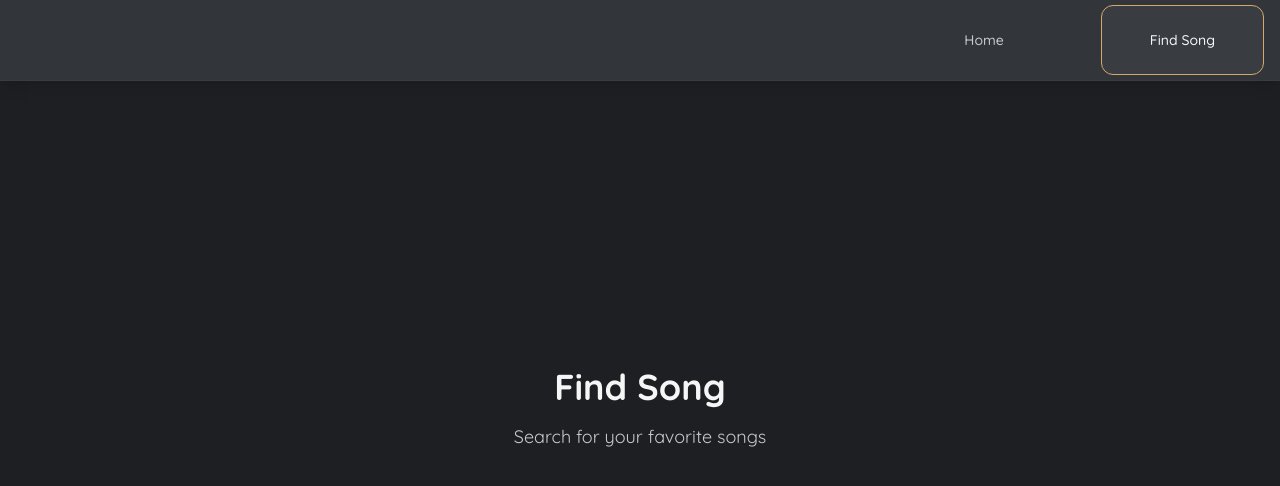
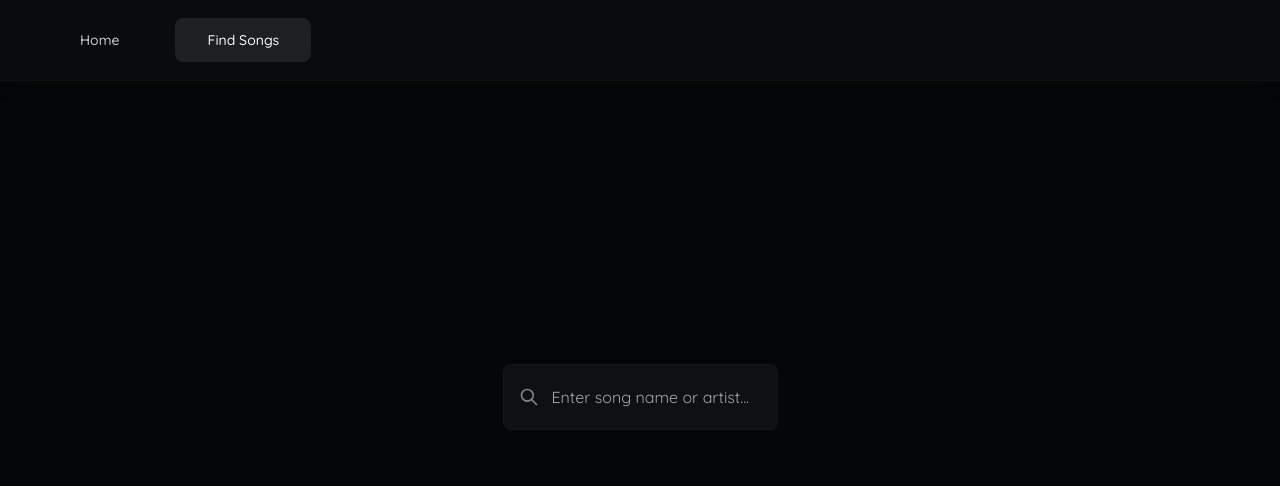
Before and after one commit to nunnyu/Giita, a React (Vite) app: page /find-song in a window 1280 px wide. Shown: the top 486 px of the page. Built offline with nearby package versions, Linux system fonts and the light colour scheme.

Commit message:
search bar + restyling (again)

```diff
--- a/package.json
+++ b/package.json
@@ -11,9 +11,13 @@
     "tailwind:init": "node_modules/.bin/tailwindcss init -p"
   },
   "dependencies": {
+    "class-variance-authority": "^0.7.1",
+    "clsx": "^2.1.1",
+    "lucide-react": "^0.545.0",
     "react": "^19.1.1",
     "react-dom": "^19.1.1",
-    "react-router-dom": "^7.9.2"
+    "react-router-dom": "^7.9.2",
+    "tailwind-merge": "^3.3.1"
   },
   "devDependencies": {
     "@eslint/js": "^9.35.0",
--- a/src/App.tsx
+++ b/src/App.tsx
@@ -7,7 +7,7 @@ import FindSong from './pages/FindSong'
 function App() {
   return (
     /* Main App Container */
-    <div className="min-h-screen bg-dark-950">
+    <div className="min-h-screen bg-dark-990">
       <Navbar />
 
       {/* Routes */}
--- a/src/components/Navbar.tsx
+++ b/src/components/Navbar.tsx
@@ -5,35 +5,35 @@ const Navbar: React.FC = () => {
   const location = useLocation();
 
   return (
-    <nav className="bg-dark-900 shadow-lg border-b border-dark-800">
+    <nav className="bg-dark-980 shadow-lg border-b border-dark-970">
       <div className="max-w-7xl mx-auto px-4">
-        <div className="flex justify-between h-20">
-          <div className="flex items-center">
+        <div className="flex items-center h-20">
+          <div className="flex items-center space-x-8">
             <Link to="/" className="text-xl font-bold text-dark-50 font-woods">
               {/* <img src={logo} alt="Logo" className="h-10 w-10" /> LOGO HERE */}
             </Link>
-          </div>
-          <div className="flex items-center space-x-12">
+            <div className="flex items-center space-x-6">
             <Link
               to="/"
-              className={`px-12 py-6 rounded-lg text-sm font-medium font-woods transition-all duration-100 ${
+              className={`px-8 py-3 rounded-lg text-sm font-medium font-woods transition-all duration-100 ${
                 location.pathname === '/'
-                  ? 'bg-dark-800 text-dark-50 border border-warm-beige-600'
-                  : 'text-dark-200 hover:bg-dark-800 hover:text-dark-50 hover:border-warm-beige-400 border border-transparent'
+                  ? 'bg-dark-950 text-dark-50'
+                  : 'text-dark-200 hover:bg-dark-970 hover:text-dark-50'
               }`}
             >
               Home
             </Link>
             <Link
               to="/find-song"
-              className={`px-12 py-6 rounded-xl text-sm font-medium font-woods transition-all duration-100 ${
+              className={`px-8 py-3 rounded-lg text-sm font-medium font-woods transition-all duration-100 ${
                 location.pathname === '/find-song'
-                  ? 'bg-dark-800 text-dark-50 border border-warm-beige-600'
-                  : 'text-dark-200 hover:bg-dark-800 hover:text-dark-50 hover:border-warm-beige-400 border border-transparent'
+                  ? 'bg-dark-950 text-dark-50'
+                  : 'text-dark-200 hover:bg-dark-970 hover:text-dark-50'
               }`}
             >
-              Find Song
+              Find Songs
             </Link>
+            </div>
           </div>
         </div>
       </div>
--- /dev/null
+++ b/src/components/SearchBar.tsx
@@ -0,0 +1,59 @@
+import React, { useState } from "react";
+
+interface SearchBarProps {
+  placeholder?: string;
+  onSearch?: (query: string) => void;
+  className?: string;
+}
+
+const SearchBar: React.FC<SearchBarProps> = ({
+  placeholder = "Search for songs...",
+  onSearch,
+  className = ""
+}) => {
+  const [searchQuery, setSearchQuery] = useState("");
+
+  const handleSubmit = (e: React.FormEvent) => {
+    e.preventDefault();
+    if (onSearch && searchQuery.trim()) {
+      onSearch(searchQuery.trim());
+    }
+  };
+
+  const handleInputChange = (e: React.ChangeEvent<HTMLInputElement>) => {
+    setSearchQuery(e.target.value);
+  };
+
+  return (
+    <form onSubmit={handleSubmit} className={`w-[275px] ${className}`}>
+      <div className="relative">
+        {/* Text input */}
+        <input
+          type="text"
+          value={searchQuery}
+          onChange={handleInputChange}
+          placeholder={placeholder}
+          className="w-full px-4 py-3 pl-12 pr-4 bg-dark-970 border border-dark-960 rounded-lg text-dark-50 placeholder-dark-300 focus:outline-none font-woods"
+        />
+        {/* Magnifying glass icon */}
+        <div className="absolute inset-y-0 left-0 pl-4 flex items-center pointer-events-none">
+          <svg
+            className="h-5 w-5 text-dark-400"
+            fill="none"
+            stroke="currentColor"
+            viewBox="0 0 24 24"
+          >
+            <path
+              strokeLinecap="round"
+              strokeLinejoin="round"
+              strokeWidth={2}
+              d="M21 21l-6-6m2-5a7 7 0 11-14 0 7 7 0 0114 0z"
+            />
+          </svg>
+        </div>
+      </div>
+    </form>
+  );
+};
+
+export default SearchBar;
--- a/src/index.css
+++ b/src/index.css
@@ -11,7 +11,7 @@
 
   color-scheme: dark;
   color: #d9d9e6;
-  background-color: #22201e;
+  background-color: #0a0b0c;
 
   font-synthesis: none;
   text-rendering: optimizeLegibility;
@@ -24,15 +24,12 @@ a {
   color: #d4a86f;
   text-decoration: inherit;
 }
-a:hover {
-  color: #c6934f;
-}
 
 body {
   margin: 0;
   min-width: 320px;
   min-height: 100vh;
-  background-color: #1e1f22;
+  background-color: #050607;
 }
 
 h1 {
@@ -49,13 +46,13 @@ button {
   font-size: 1em;
   font-weight: 500;
   font-family: inherit;
-  background-color: #22201e;
+  background-color: #0a0b0c;
   color: #f6f6f7;
   cursor: pointer;
   transition: all 0.25s ease;
 }
 
 button:hover {
-  background-color: #22201e;
-  border-color: #d4a86f;
+  background-color: #151617;
+  border-color: #ffffff;
 }
--- a/src/pages/FindSong.tsx
+++ b/src/pages/FindSong.tsx
@@ -1,10 +1,30 @@
-import React from 'react';
+import React, { useState } from 'react';
+import SearchBar from '../components/SearchBar';
 
 const FindSong: React.FC = () => {
+  const [searchResults, setSearchResults] = useState<string[]>([]);
+
+  const handleSearch = (query: string) => {
+    console.log('Searching for:', query);
+    // TODO: Implement actual search functionality
+    // For now, just log the query
+  };
+
   return (
     <div className="text-center py-8">
-      <h1 className="text-4xl font-bold mb-4 text-dark-50 font-woods">Find Song</h1>
-      <p className="text-lg text-dark-200 font-woods">Search for your favorite songs</p>
+
+      <SearchBar
+        placeholder="Enter song name or artist..."
+        onSearch={handleSearch}
+        className="mb-6"
+      />
+
+      {searchResults.length > 0 && (
+        <div className="mt-8">
+          <h2 className="text-xl font-semibold text-dark-50 font-woods mb-4">Search Results</h2>
+          {/* Search results will be displayed here */}
+        </div>
+      )}
     </div>
   );
 };
--- a/tailwind.config.js
+++ b/tailwind.config.js
@@ -33,6 +33,10 @@ module.exports = {
           800: '#393c40',
           900: '#323539',
           950: '#1e1f22',
+          960: '#151617',
+          970: '#0f1011',
+          980: '#0a0b0c',
+          990: '#050607',
         },
         'purple': {
           50: '#faf5ff',
```
Also changed, not shown: 1 other file (tests, documents, lock files or other folders).
